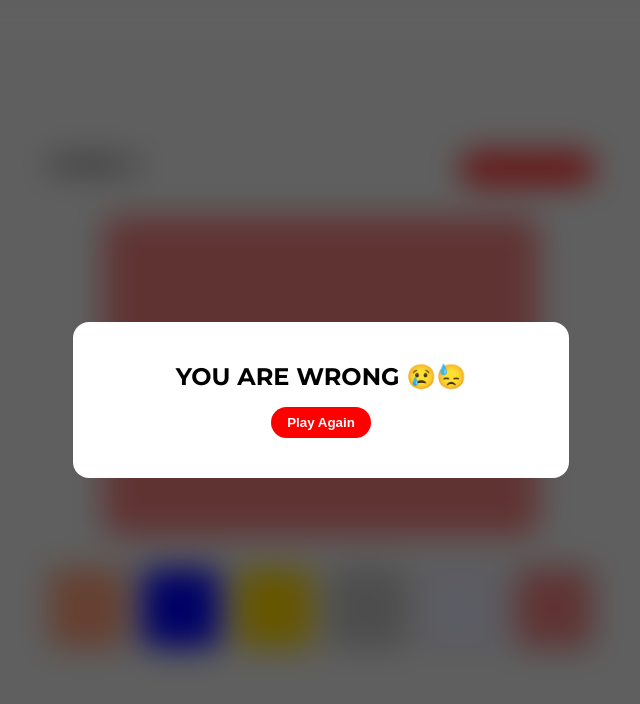
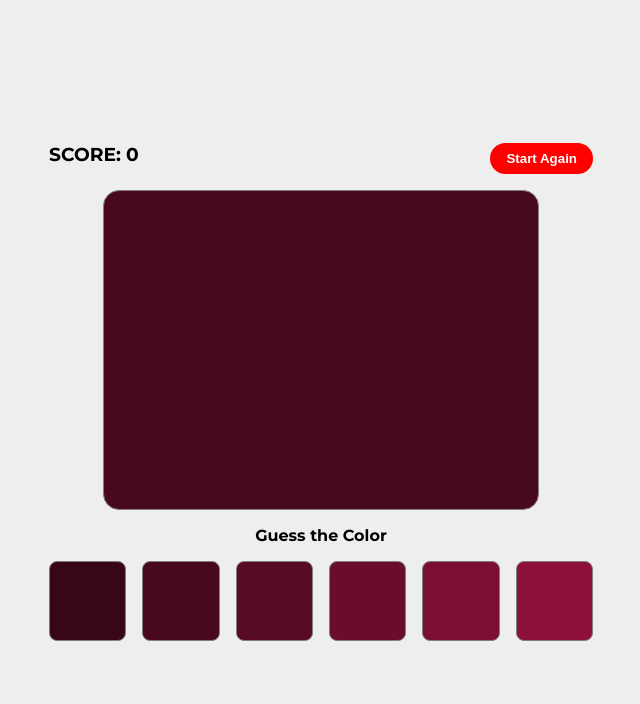
Before and after one commit to TechMartins72/Colour-Guess-Game_HNG1, a website built with Vite: page index.html in a window 1280 px wide. Both pictures are taken after a click on the button 406 px from the left and 607 px from the top of the page. Shown: the whole page, without its empty margins (319-959 px from the left). Built offline with nearby package versions, Linux system fonts and the light colour scheme.

Commit message:
will add the correct game logic

```diff
--- a/index.html
+++ b/index.html
@@ -12,30 +12,9 @@
   </head>
   <body>
     <main id="app">
-      <div id="modal">
-        <div id="instruction_container">
-          <article id="instruction" data-testid="gameInstructions">
-            <span> Hi! Welcome to Color Guessing Game😊 <br /> </span>
-            <br />
-            The rule of the game is simple but not easy 😁.
-            <br />Click on one of the six button as a guess, with each having
-            thesame probability to be the correct guess of target color box. If
-            you are correct, you get +1 point and if you are not correct, you
-            get nothing.
-            <br />
-            <br />
-            <span> Goodluck Gamers! 👋 </span>
-            <i class="bi bi-x-lg" id="close"></i>
-          </article>
-          <div id="result_container">
-            <h2 id="result" data-testid="gameStatus"></h2>
-            <button id="reset" data-testid="newGameButton">Play Again</button>
-          </div>
-        </div>
-      </div>
       <div id="header">
         <h3 data-testid="score">SCORE: <span id="score"></span></h3>
-        <button id="instruction_btn">INSTRUCTIONS</button>
+        <button id="reset" data-testid="newGameButton">Start Again</button>
       </div>
       <div id="color_container">
         <div
@@ -43,6 +22,7 @@
           data-testid="colorBox"
           class="not_selected"
         ></div>
+        <h4 id="instruction" data-testid="gameInstructions">Guess the Color</h4>
         <div id="options_container">
           <button class="color_box" data-testid="colorOption"></button>
           <button class="color_box" data-testid="colorOption"></button>
@@ -51,6 +31,7 @@
           <button class="color_box" data-testid="colorOption"></button>
           <button class="color_box" data-testid="colorOption"></button>
         </div>
+        <p id="status"></p>
       </div>
     </main>
     <script type="module" src="/src/main.js"></script>
--- a/src/main.js
+++ b/src/main.js
@@ -1,115 +1,86 @@
 import "./style.css";
+
 const target_color_box = document.getElementById("target_color_box"),
-  instruction_container = document.getElementById("instruction_container"),
-  close = document.getElementById("close"),
   score = document.getElementById("score"),
-  instruction_btn = document.getElementById("instruction_btn"),
   color_boxes = document.getElementsByClassName("color_box"),
-  result = document.getElementById("result"),
-  result_container = document.getElementById("result_container"),
-  instruction = document.getElementById("instruction"),
-  modal = document.getElementById("modal"),
-  replay_btn = document.getElementById("reset");
+  reset = document.getElementById("reset"),
+  status = document.getElementById("status");
 
 const colors_array = [
-  "#FF0000", // Red
-  "#0000FF", // Blue
-  "#FFFF00", // Yellow
-  "#008000", // Green
-  "#FFA500", // Orange
-  "#800080", // Purple
-  "#FFC0CB", // Pink
-  "#A0522D", // Sienna
-  "#ADD8E6", // Light Blue
-  "#808080", // Gray
-  "#A0522D", // Brown
-  "#000000", // Black
-  "#FFD700", // Gold
-  "#C0C0C0", // Silver
-  "#CD7F32", // Bronze
-  "#F08080", // Light Coral
-  "#90EE90", // Light Green
-  "#D3D3D3", // Light Gray
-  "#FFA07A", // Light Salmon
-  "#E6E6FA", // Lavender
+  ["#a0d995", "#b5e4a3", "#c9edb1", "#ddebc0", "#f2f7ce", "#ffffff"],
+  ["#5e4fa2", "#735bb7", "#8867cc", "#9d73e1", "#b27ff6", "#c790ff"],
+  ["#d95f0d", "#e67323", "#ef8639", "#f89a4f", "#ffaead", "#ffc26b"],
+  ["#4a4e69", "#5b607a", "#6c728b", "#7d849c", "#8e96ad", "#9fa8be"],
+  ["#af296a", "#c03378", "#d13d86", "#e24794", "#f351a2", "#ff69b4"],
+  ["#0077b6", "#0088c9", "#0099dc", "#00aae0", "#00bbe3", "#00cce6"],
+  ["#fca311", "#fcb12f", "#fcc04d", "#fccd6b", "#fcdf89", "#fcef9f"],
+  ["#370617", "#48081e", "#590a25", "#6a0c2c", "#7b0e33", "#8c103a"],
+  ["#9d0208", "#ad050d", "#bd0712", "#cd0a17", "#dd0c1c", "#ed0e21"],
+  ["#3c096c", "#4a0b80", "#580d94", "#660fa8", "#7411bc", "#8213d0"],
+  ["#64b5f6", "#90caf9", "#bbdefb", "#e3f2fd", "#ffffff", "#f5f5f5"],
+  ["#4caf50", "#81c784", "#aed581", "#c5e1a5", "#dcedc8", "#e8f5e9"],
+  ["#ffeb3b", "#fff176", "#fff59d", "#fff9c4", "#ffffcc", "#ffffdf"],
+  ["#ff9800", "#ffab40", "#ffb74d", "#ffc880", "#ffdcaf", "#ffe0b2"],
+  ["#f44336", "#ef5350", "#e57373", "#d32f2f", "#c62828", "#b71c1c"],
+  ["#9c27b0", "#ab47bc", "#ba68c8", "#ce93d8", "#d0bfff", "#e1bee7"],
+  ["#00bcd4", "#26c6da", "#4dd0e1", "#80deea", "#b2ebf2", "#bdf3fd"],
+  ["#009688", "#26a69a", "#4db6ac", "#80cbc4", "#b2dfdb", "#c8e6c9"],
+  ["#ff5722", "#ff7043", "#ff8a65", "#ffab91", "#ffccbc", "#ffd8a6"],
+  ["#795548", "#a1887f", "#bcaaa4", "#d7ccc8", "#f5f5f5", "#fafafa"],
 ];
-let sixUniqueColors;
-let option;
-let target;
-const colorBoxesArray = Array.from(color_boxes);
+
 let _score = 0;
 
-function generateUniqueColors(array, numUnique) {
-  const uniqueColors = new Set();
+score.innerText = _score;
 
-  while (uniqueColors.size < numUnique) {
-    const randomIndex = Math.floor(Math.random() * array.length);
-    const randomColor = array[randomIndex];
-    uniqueColors.add(randomColor);
-  }
-
-  return Array.from(uniqueColors);
-}
-
-instruction_btn.addEventListener("click", () => {
-  modal.style.display = "block";
-  result_container.style.display = "none";
-  instruction.style.display = "block";
-  instruction_container.style.animation = "slideDown";
-  instruction_container.style.animationDuration = "500ms";
-});
-
-close.addEventListener("click", () => {
-  modal.style.display = "none";
-});
-
-const addscore = () => {
-  if (option == target) {
-    _score++;
-    score.innerText = _score;
-  }
-};
-
-replay_btn.addEventListener("click", () => {
-  modal.style.display = "none";
-  target_color_box.style.backgroundColor = "transparent";
-  target_color_box.classList.add("not_selected");
-  addscore();
+reset.addEventListener("click", () => {
+  _score = 0;
+  score.innerText = _score;
   gameStart();
 });
 
-score.innerText = _score;
+const gameStart = () => {
+  let randomlySelectedColorArray =
+    colors_array[Math.floor(Math.random() * colors_array.length)];
 
-const gameStart = () => {
-  sixUniqueColors = generateUniqueColors(colors_array, 6);
-  colorBoxesArray.forEach((color_box, index) => {
-    color_box.style.backgroundColor = sixUniqueColors[index];
-    color_box.addEventListener("click", (e) => {
-      let _targetColor =
-        sixUniqueColors[Math.floor(Math.random() * sixUniqueColors.length)];
-      target_color_box.style.backgroundColor = _targetColor;
-      target_color_box.classList.remove("not_selected");
+  let boxes = Array.from(color_boxes);
 
-      setTimeout(() => {
-        resultChecker(sixUniqueColors[index], _targetColor);
-      }, 500);
-    });
+  let random = Math.floor(Math.random() * randomlySelectedColorArray.length);
+  let targetColor = randomlySelectedColorArray[random];
+
+  target_color_box.style.backgroundColor = targetColor;
+
+  boxes.forEach((box, index) => {
+    let box_color = randomlySelectedColorArray[index];
+    box.style.backgroundColor = box_color;
+
+    box.removeEventListener("click", box.clickHandler);
+
+    box.clickHandler = () => {
+      if (targetColor == box_color) {
+        status.innerText = "You are correct";
+        status.style.color = "green";
+
+        // Correct Guess Logic
+        const timerID = setTimeout(() => {
+          status.innerText = "";
+          gameStart();
+          _score++;
+          score.innerText = _score;
+          console.log("again");
+          clearTimeout(timerID);
+        }, 600);
+      } else {
+        status.innerText = "You are wrong. Try again";
+        status.style.color = "red";
+        setTimeout(() => {
+          status.innerText = "";
+        }, 600);
+      }
+    };
+
+    box.addEventListener("click", box.clickHandler);
   });
 };
 
-const resultChecker = (option_color, target_box_color) => {
-  option = option_color;
-  target = target_box_color;
-  if (option_color == target_box_color) {
-    result.innerText = "YOU ARE CORRECT 🏆😃";
-  } else {
-    result.innerText = "YOU ARE WRONG 😢😓";
-  }
-  result_container.style.display = "block";
-  instruction_container.style.animation = "slideDown";
-  instruction_container.style.animationDuration = "500ms";
-  instruction.style.display = "none";
-  modal.style.display = "block";
-};
-
 gameStart();
--- a/src/style.css
+++ b/src/style.css
@@ -25,7 +25,7 @@ main {
   flex-direction: column;
   justify-content: center;
   align-items: center;
-  gap: 2rem;
+  gap: 1rem;
 }
 #header {
   width: 100%;
@@ -38,28 +38,14 @@ main {
   flex-direction: column;
   justify-content: center;
   align-items: center;
-  gap: 2rem;
+  gap: 1rem;
   border: none;
 }
 #target_color_box {
   width: 80%;
   height: 20rem;
   border-radius: 1rem;
-  display: flex;
-  overflow: hidden;
-}
-#target_color_box.not_selected::after {
-  font-weight: 500;
-  content: "Guess the Color";
-  width: 100%;
-  height: 100%;
-  display: flex;
-  font-size: 2rem;
-  justify-content: center;
-  align-items: center;
-}
-#target_color_box.not_selected {
-  border: 3px dotted #c4acac;
+  border: 1px solid gray;
 }
 #options_container {
   width: 100%;
@@ -79,7 +65,7 @@ main {
   transform: scale(1.07);
 }
 #instruction_btn,
-#result_container button {
+#reset {
   padding: 0.5rem 1rem;
   border: none;
   outline: none;
@@ -91,53 +77,8 @@ main {
   transition: all ease-in-out 0.2s;
 }
 #instruction_btn:hover,
-#result_container button:hover {
+#reset:hover {
   transform: scale(1.07);
-}
-#modal {
-  display: none;
-  width: 100%;
-  height: 100%;
-  position: absolute;
-  top: 0;
-  left: 0;
-  background: rgba(0, 0, 0, 0.6);
-  backdrop-filter: blur(1rem);
-  z-index: 10;
-}
-#instruction_container {
-  position: absolute;
-  top: 50%;
-  left: 50%;
-  transform: translate(-50%, -50%);
-  max-width: 31rem;
-  width: 85%;
-  text-align: center;
-  background-color: #fff;
-  border-radius: 1rem;
-  font-weight: 500;
-}
-article {
-  padding: 2.5rem 3rem;
-  position: relative;
-}
-article span {
-  font-weight: 700;
-}
-#result_container {
-  display: none;
-  padding: 2.5rem 3rem;
-}
-#result_container button {
-  margin-top: 1rem;
-}
-.bi {
-  font-size: 1.5rem;
-  color: black;
-  position: absolute;
-  top: 1.5rem;
-  right: 1.5rem;
-  cursor: pointer;
 }
 @media (max-width: 500px) {
   #options_container button {
@@ -165,14 +106,3 @@ article span {
     opacity: 1;
   }
 }
-
-@keyframes slideDown {
-  from {
-    transform: translate(-50%, 70%) scale(0.4);
-    opacity: 0;
-  }
-  to {
-    transform: translate(-50%, -50%) scale(1);
-    opacity: 1;
-  }
-}
```
